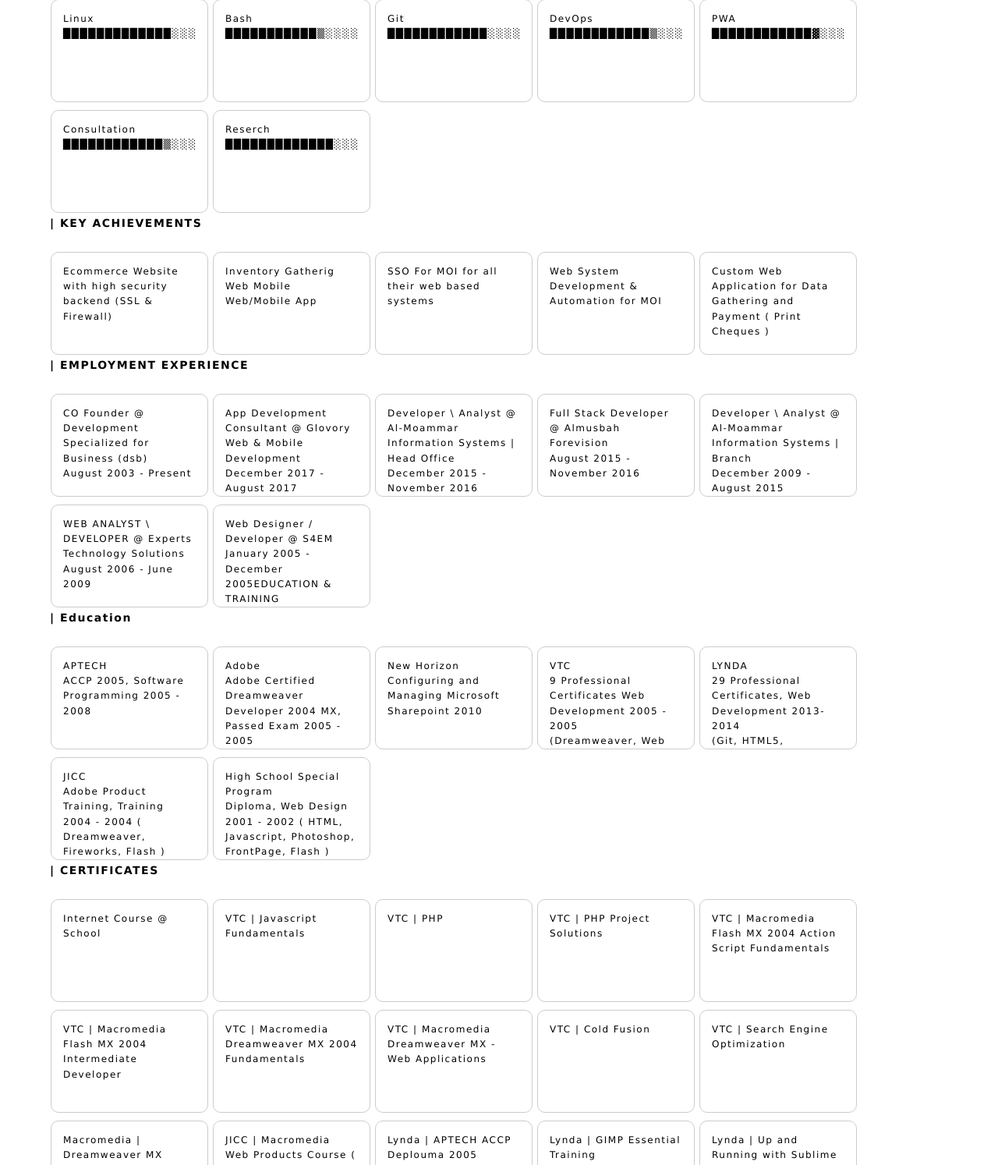
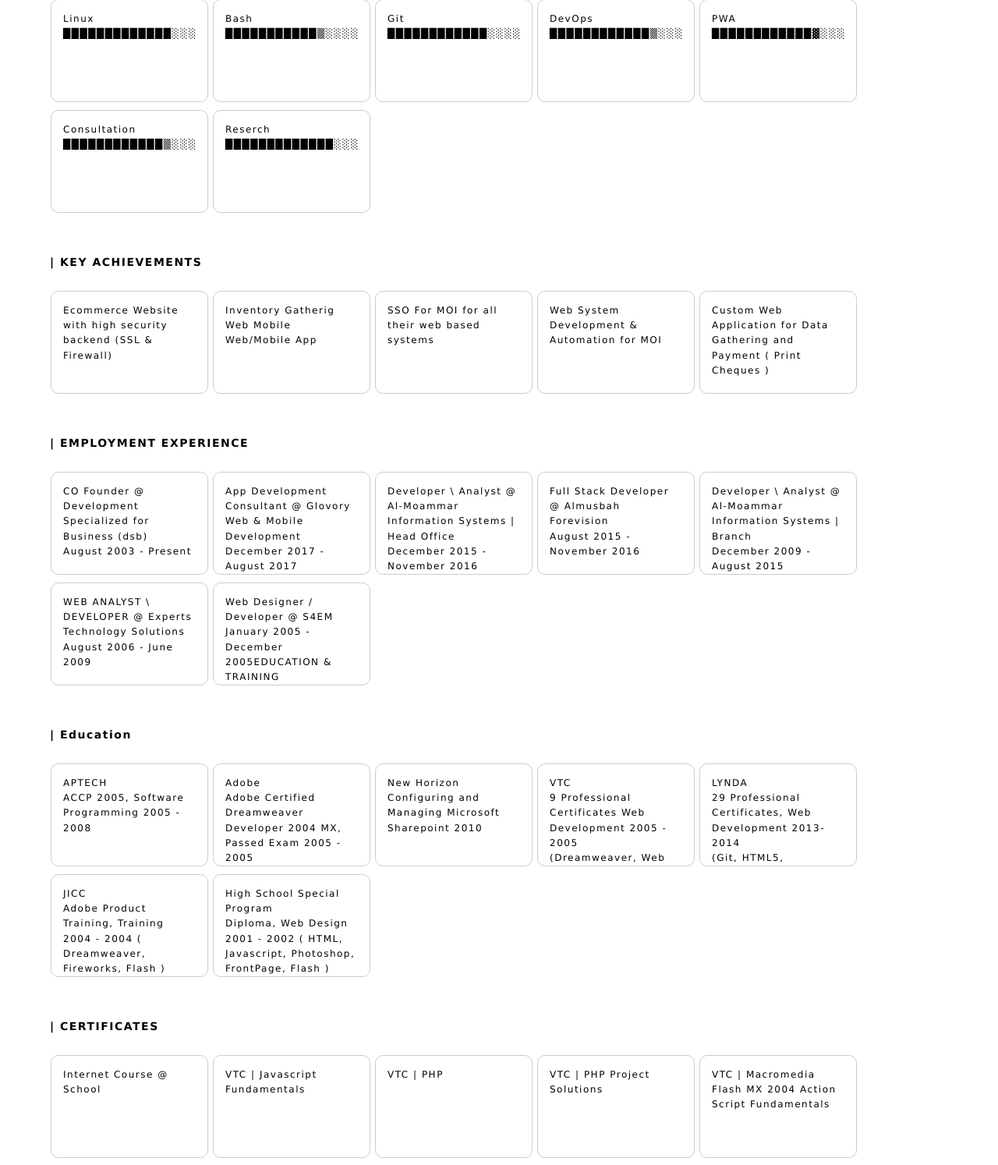
Before and after one commit to salehawal/salehawal.github.io, a PHP site: page / in a window 1280 px wide. Shown: the part 478-1972 px from the top of the page at 78% size. Run offline with PHP 8.4, Linux system fonts and the light colour scheme.

Commit message:
fix block section

```diff
--- a/index.htm
+++ b/index.htm
@@ -44,6 +44,7 @@
             <div class="cblock_item">PWA   <script type="text/javascript">genProgressBar(80);</script></div>
             <div class="cblock_item">Consultation  <script type="text/javascript">genProgressBar(79);</script></div>
             <div class="cblock_item">Reserch  <script type="text/javascript">genProgressBar(82);</script></div>
+            <div class="cblock_clear"></div>
         </div>
 
         <div class="cblock_title">| KEY ACHIEVEMENTS<a name="profile"></a></div>
@@ -53,6 +54,7 @@
             <div class="cblock_item">SSO For MOI for all their web based systems</div>
             <div class="cblock_item">Web System Development & Automation for MOI</div>
             <div class="cblock_item">Custom Web Application for Data Gathering and Payment ( Print Cheques )</div>
+            <div class="cblock_clear"></div>
         </div>
 
         <div class="cblock">
@@ -64,6 +66,7 @@
             <div class="cblock_item">Developer \ Analyst @ Al-Moammar Information Systems | Branch<br> December 2009 - August 2015</div>
             <div class="cblock_item">WEB ANALYST \ DEVELOPER @ Experts Technology Solutions<br> August 2006 - June 2009</div>
             <div class="cblock_item">Web Designer / Developer @ S4EM<br> January 2005 - December 2005EDUCATION & TRAINING</div>
+            <div class="cblock_clear"></div>
         </div>
 
         <div class="cblock_title">| Education</div>
@@ -75,6 +78,7 @@
             <div class="cblock_item">LYNDA<br> 29 Professional Certificates,  Web Development  2013-2014<br> (Git, HTML5, Javascript, Android, Java, Flex, MVC, PHP, Facebook App, Gimp, Wordpress, Management, Regular Expression, Google Cloud, AngularJS, Node.js, Bootstrap, JSON)</div>
             <div class="cblock_item">JICC<br> Adobe Product Training, Training  2004 - 2004 (  Dreamweaver, Fireworks, Flash )</div>
             <div class="cblock_item">High School Special Program<br> Diploma,  Web Design  2001 - 2002  ( HTML, Javascript, Photoshop, FrontPage, Flash )</div>
+            <div class="cblock_clear"></div>
         </div>
 
         <div class="cblock_title">| CERTIFICATES</div>
@@ -123,11 +127,13 @@
             <div class="cblock_item">Lynda | Negotiation Fundamentals</div>
           <!-- <div class="block-gallery" id="gallery-crt"></div>
           <div class="magnify" id="magnify" style=""></div> -->
+          <div class="cblock_clear"></div>
         </div>
 
         <div class="cblock_title">| LANGUAGES</div>
         <div class="cblock">
             <div class="cblock_item">Speak, Read and Write Arabic and English</div>
+            <div class="cblock_clear"></div>
         </div>
 
         <div class="cblock_title">| PROJECTS LIST</div>
@@ -187,12 +193,14 @@
             <div class="cblock_item">Ecommerce Security Implemenataion (Firewall)</div>
             <div class="cblock_item">Ecommerce Backup Scripts</div>
         <!-- <div class="block-gallery" id="gallery-prj"></div> -->
+            <div class="cblock_clear"></div>
         </div>
 
         <div class="cblock_title">| List of Works</div><a name="works"></a>
         <div class="cblock">
             <div class="cblock_item"><a href="https://darelm.cc" target="_blank">dsb | darelm</a></div>
             <div class="cblock_item"><a href="https://dsbc.cc" target="_blank">dsb | consultancy</a></div>
+            <div class="cblock_clear"></div>
         </div>
 
         <div class="cblock_title">| Thanks To ...<a name="thanks"></a></div>
@@ -220,6 +228,7 @@
             <div class="cblock_item"><a href="https://twitter.com/gliechtenstein" target="_blank">Ethan</a></div>
             <div class="cblock_item"><a href="https://www.youtube.com/watch?v=gRlnS7OXMKg" target="_blank">Mohammed Thahban</a></div>
             <div class="cblock_item"><a href="https://www.youtube.com/watch?v=AwZK7QL-nWc" target="_blank">Saloon Almanarah</a></div>
+            <div class="cblock_clear"></div>
         </div>
     </div>
     <script type="text/javascript">
--- a/main.css
+++ b/main.css
@@ -152,3 +152,6 @@
 	text-align: left;
   	border: 0.5px solid #ccc;
 }
+.cblock_clear{
+	clear: both;
+}
```
